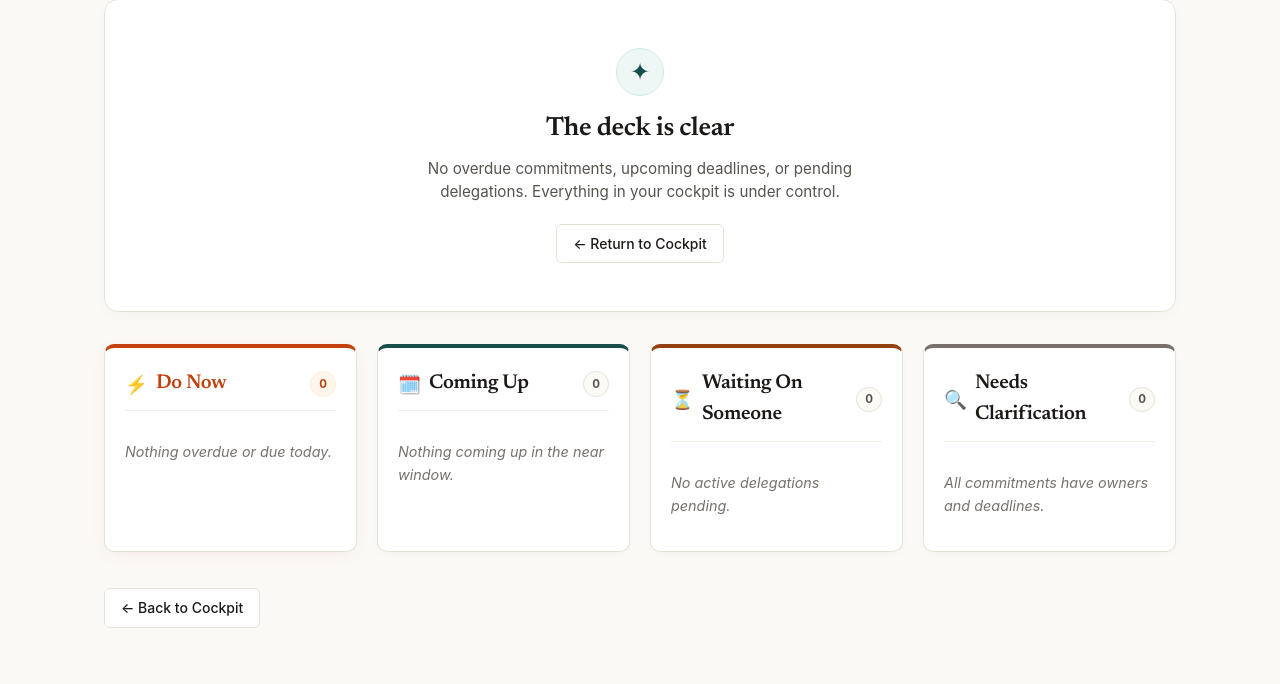
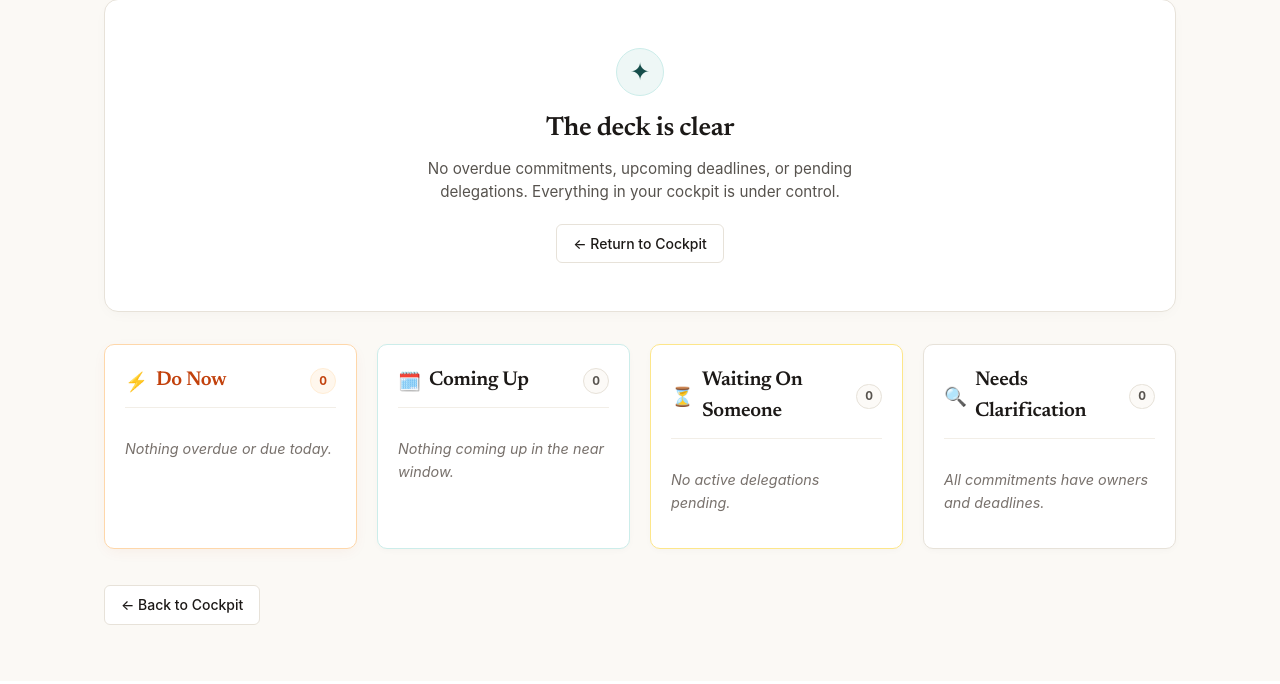
Before and after one commit to AnthonyASBaptiste/founder-signal, a Flask app: page /briefing in a window 1280 px wide. Shown: the part 196-880 px from the top of the page. After the commit the page ends 821 px from the top, so only its background shows below. Run offline with Flask 3, Linux system fonts and the light colour scheme; data that the repository does not hold is empty; parts of the project's set-up code (start-up, migrations or seed data) failed here and were passed over.

Commit message:
style(design): FINDING-004 — replace thick top borders on rounded briefing lanes with harmonious perimeter accents

```diff
--- a/founder_signal/web/templates/base.html
+++ b/founder_signal/web/templates/base.html
@@ -742,17 +742,17 @@
       position: relative;
     }
     .lane-card-do-now {
-      border-top: 4px solid var(--color-urgent);
-      box-shadow: 0 4px 18px -4px rgba(194, 65, 12, 0.09);
+      border-color: #fed7aa;
+      box-shadow: 0 4px 16px -4px rgba(194, 65, 12, 0.08);
     }
     .lane-card-coming-up {
-      border-top: 4px solid var(--color-brand);
+      border-color: var(--color-brand-border);
     }
     .lane-card-waiting {
-      border-top: 4px solid var(--color-warning);
+      border-color: #fde68a;
     }
     .lane-card-clarification {
-      border-top: 4px solid var(--color-text-muted);
+      border-color: var(--color-border);
     }
     .lane-header {
       display: flex;
```
